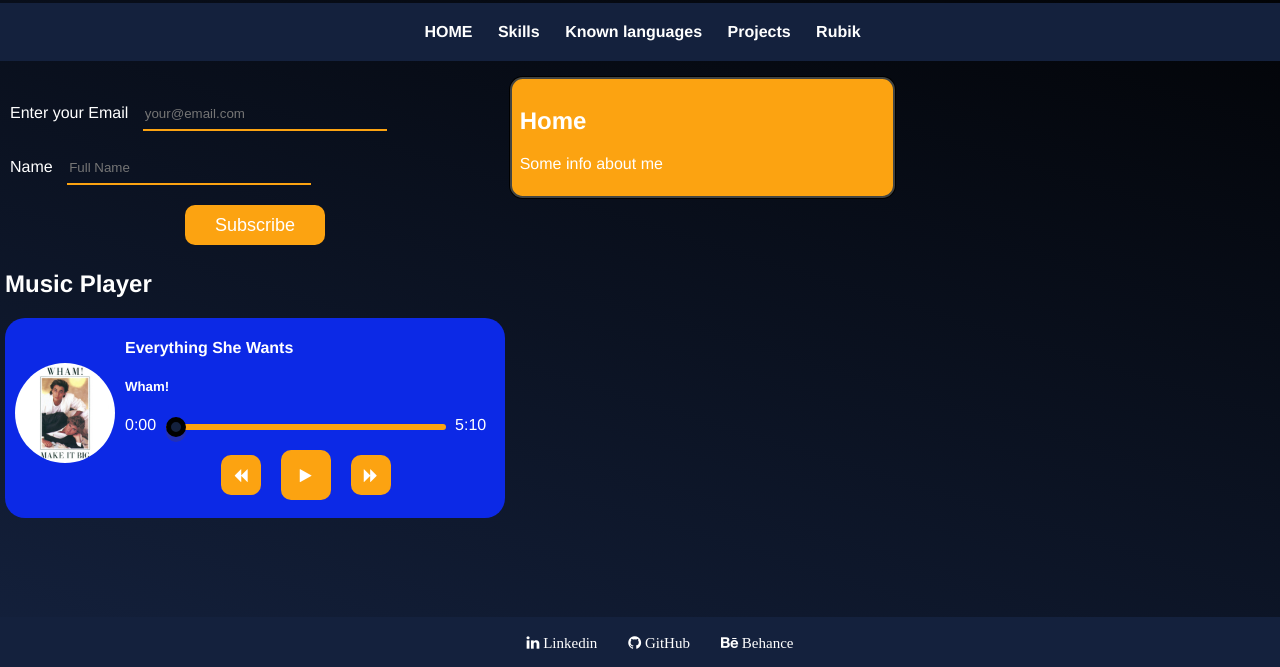
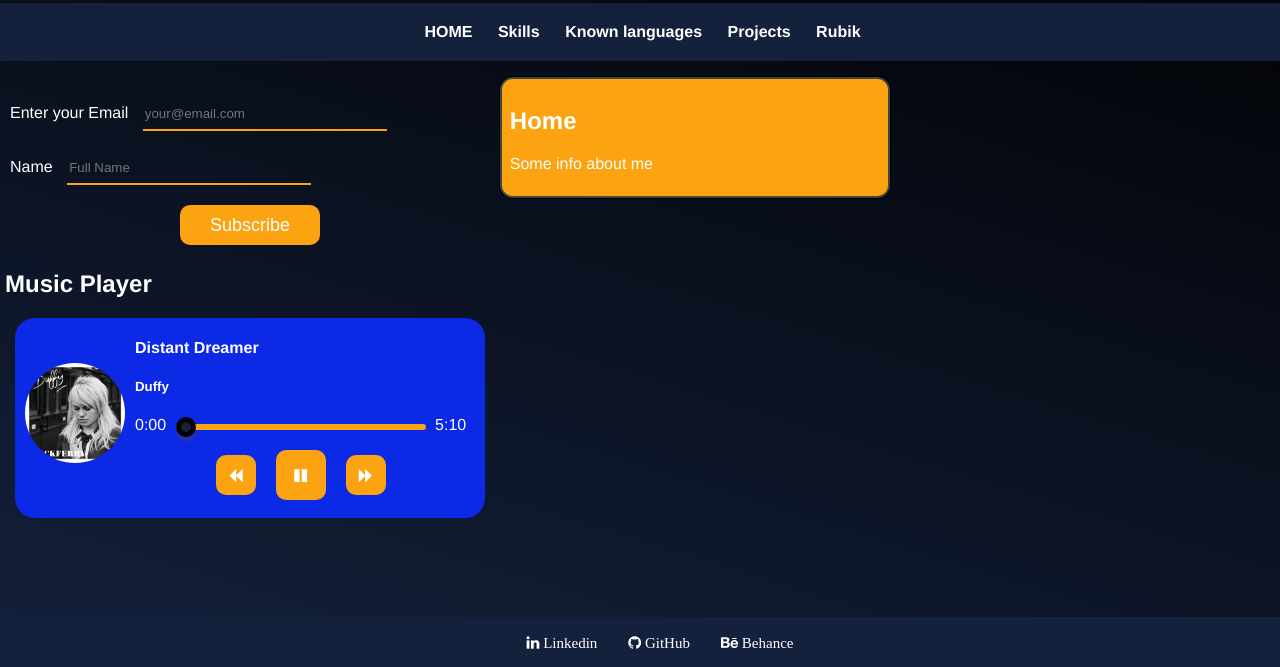
Before and after one commit to Mihai2702/mihai2702.github.io, a plain HTML site: page index.html in a window 1280 px wide. Both pictures are taken after a click on the button 240 px from the left and 608 px from the top of the page. Shown: the part 133-800 px from the top of the page. Drawn offline with Linux system fonts and the light colour scheme.

Commit message:
music player fully functional

```diff
--- a/index.html
+++ b/index.html
@@ -69,9 +69,9 @@
     </div>
   </div>
   <audio src="music/everything-she-wants.mp3" id="song"></audio>
-  <img src="images/everything-she-wants.jfif" alt="music-cover" class="cover">
+  <img src="images/everything-she-wants.jfif" id="coverSong" alt="music-cover" class="cover">
   <div class="interactive">
-  <h4 id="song-title">Everything She Wants</h4>
+  <h4 id="songTitle">Everything She Wants</h4>
   <h5 id="artist">Wham!</h5>
   <div class="info-player">
     <span id="currentTime"></span>
@@ -91,13 +91,13 @@ class="slider">
 </div>
 
   <div class="navigation">
-    <button id="prev" class="action-btn">
+    <button onclick="prevSong()" id="prev" class="action-btn">
      <i class="fa fa-backward"></i>
     </button>
     <button onclick="playPause()" id="play" class="action-btn action-btn-big">
       <i class="fa fa-play" id="ctrlIcon"></i>
      </button>
-     <button id="next" class="action-btn">
+     <button onclick="nextSong()" id="next" class="action-btn">
       <i class="fa fa-forward"></i>
      </button>
     </div>
--- a/index.js
+++ b/index.js
@@ -57,9 +57,50 @@ const f2 = () => {
 let progress = document.getElementById('progess');
 const song = document.getElementById('song');
 let ctrlIcon = document.getElementById('ctrlIcon');
+let cover = document.getElementById('coverSong');
 let currentTime = document.getElementById('currentTime');
 let durationTime = document.getElementById('songDuration');
 // song.addEventListener('timeupdates', songTimeUpdate);
+
+let music = [
+  { title: 'Everything She Wants', artist: 'Wham!', path: '/music/everything-she-wants.mp3', cover: '/images/everything-she-wants.jfif', duration: '03:59' },
+
+  { title: 'Esti', artist: 'The Kryptonite Sparks', path: '/music/esti.mp3', cover: '/images/esti.jfif', duration: '03:14' },
+
+  { title: 'Afraid To Feel', artist: 'LF System', path: '/music/afraid_to_feel.mp3', cover: '/images/afraid_to_feel.png', duration: '03:02' },
+
+  { title: 'The Walker', artist: 'Fitz and the Tantrums', path: '/music/the_walker.mp3', cover: '/images/the_walker.jpg', duration: '03:59' },
+
+  { title: 'Distant Dreamer', artist: 'Duffy', path: '/music/distant_dreamer.mp3', cover: '/images/distant_dreamer.jfif', duration: '05:13' },
+];
+let currentSongIndex = 0;
+
+function nextSong() {
+  currentSongIndex++;
+  if (currentSongIndex >= music.length) {
+    currentSongIndex = 0;
+  }
+  songTitle.innerHTML = music[currentSongIndex].title;
+  artist.innerHTML = music[currentSongIndex].artist;
+  song.src = music[currentSongIndex].path;
+  coverSong.src = music[currentSongIndex].cover;
+  songDuration.innerHTML = music[currentSongIndex].duration;
+  playPause();
+  song.play();
+}
+
+function prevSong() {
+  currentSongIndex--;
+  if (currentSongIndex < 0) {
+    currentSongIndex = music.length - 1;
+  }
+  songTitle.innerHTML = music[currentSongIndex].title;
+  artist.innerHTML = music[currentSongIndex].artist;
+  song.src = music[currentSongIndex].path;
+  coverSong.src = music[currentSongIndex].cover;
+  playPause();
+  song.play();
+}
 
 song.onloadedmetadata = function () {
   progress.max = song.duration;
--- a/style.css
+++ b/style.css
@@ -192,8 +192,9 @@ body {
   align-items: center; */
   background-color: #0c29e6;
   height: 200px;
-  width: 500px;
+  width: 470px;
   border-radius: 20px;
+  margin: 10px;
 }
 .music-container img {
   border-radius: 50%;
@@ -234,7 +235,7 @@ body {
 }
 #progess {
   appearance: none;
-  width: 280px;
+  width: 250px;
   height: 6px;
   background: #fca311;
   border-radius: 5px;
```
